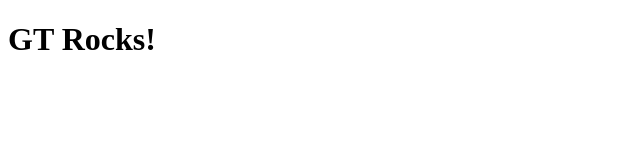
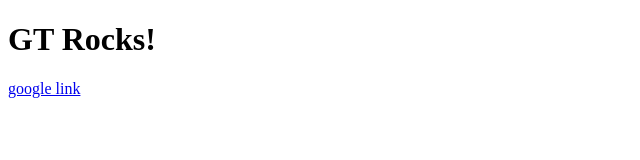
Before and after one commit to boladebo/boladebo.github.io, a plain HTML site: page index.html in a window 1280 px wide. Shown: the whole page, without its empty margins (0-640 px from the left). Drawn offline with Linux system fonts and the light colour scheme.

Commit message:
added a link

```diff
--- a/index.html
+++ b/index.html
@@ -5,6 +5,8 @@
 </head>
 <body>
 <h1>GT Rocks!</h1>
+<a href="www.google.com">google link </a>
+
 
 </body>
 </html>
```
Also changed, not shown: style.css (added).
